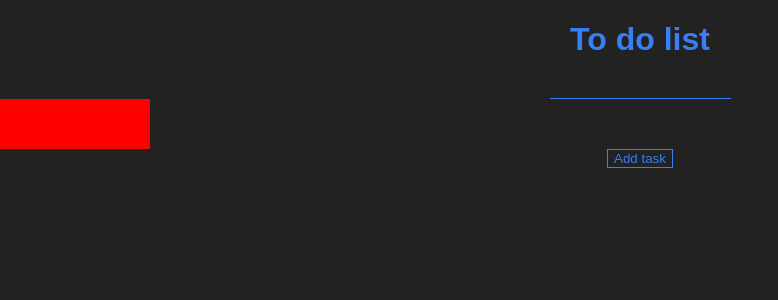
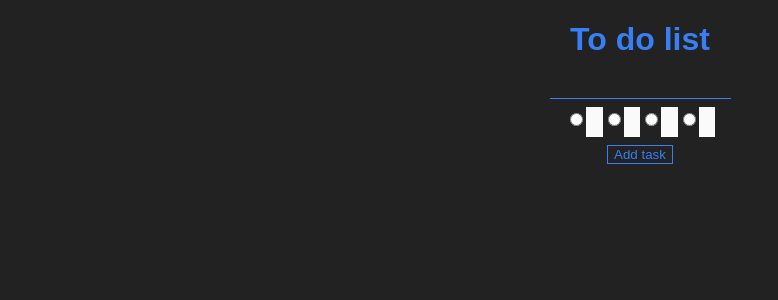
Before and after one commit to PabloFernandez-Git/To-do-list, a React (Create React App) app: page / in a window 1280 px wide. Shown: the top 300 px of the page, without its empty margins (0-778 px from the left). Built offline with nearby package versions, Linux system fonts and the light colour scheme.

Commit message:
Formulario - Creando los inputs radio

```diff
--- /dev/null
+++ b/src/components/ColorBox.jsx
@@ -0,0 +1,23 @@
+import React from 'react';
+import styled from 'styled-components';
+
+const LabelColor = styled.label`
+    display: inline-block;
+    width: 30px;
+    height: 30px;
+    margin-top: .5rem;
+    background-color: #fafafa;
+`
+
+const InputRadio = styled.input`
+
+`
+
+const ColorBox = () => (
+    <>
+        <InputRadio type="radio" name="color"></InputRadio>
+        <LabelColor></LabelColor>
+    </>
+)
+
+export default ColorBox;
--- a/src/components/FormTask.jsx
+++ b/src/components/FormTask.jsx
@@ -1,6 +1,7 @@
 import React from 'react';
 import styled from 'styled-components'
 import allColors from '../styles/colors'
+import ColorBox from './ColorBox';
 
 const Input = styled.input`
     border: none;
@@ -18,14 +19,22 @@ const Button = styled.button`
 
 const ColorsContainer = styled.div`
     width: 150px;
-    height: 50px;
-    background-color: red;
+    display: flex;
+    justify-content: space-between;
+    align-items: center;
+    margin: 0 auto .5rem;
 `
 
 const FormTask = () => (
     <form>
         <Input name="title" type="text" />
-        <ColorsContainer></ColorsContainer>
+        <ColorsContainer>
+            {
+                allColors.colors.map(color => (
+                    <ColorBox />
+                ))
+            }
+        </ColorsContainer>
         <Button>Add task</Button>
     </form>
 )
```
Also changed, not shown: src/notas.txt.
